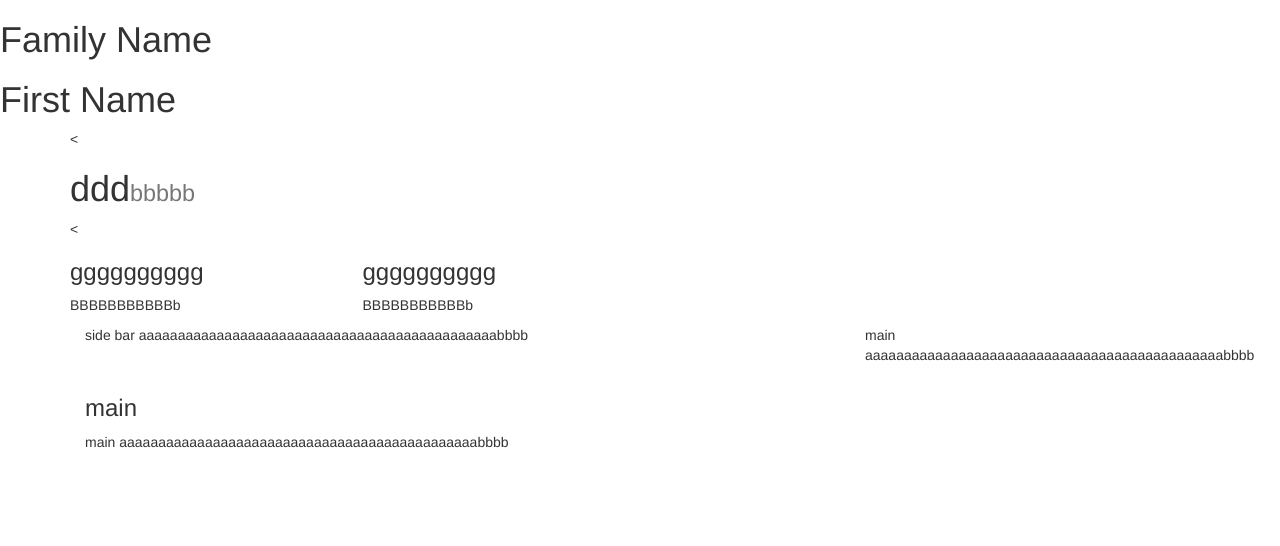
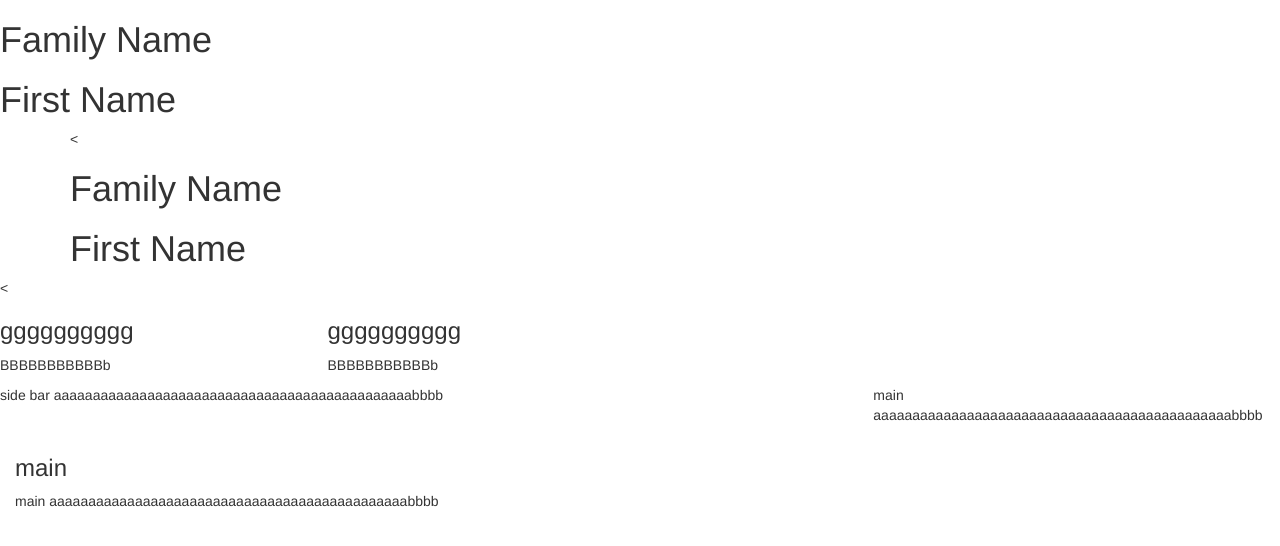
Before and after one commit to JunWakamatsu/bootsrap_CV, a plain HTML site: page index.html in a window 1280 px wide. Drawn offline with nearby package versions, Linux system fonts and the light colour scheme.

Commit message:
change1548

```diff
--- a/index.html
+++ b/index.html
@@ -40,9 +40,12 @@
  <div class="container">
       <<div class="row">
           <div class="col-md-12">
-              <h1>ddd<small>bbbbb</small></h1>
+              <p class="h1">Family Name</p>
+              <p class="h1">First Name</p>
           </div>
-          </div>
+      </div>
+</div>
+
     <<div class="row">
           <div class="col-md-3">
               <h3>gggggggggg</h3>
@@ -55,7 +58,6 @@
     </div>
 
 
- <div class="container">
 <div class="row">
   <div class="col-xs-12 col-sm-6 col-md-8 col-lg-8">
       <p>side bar aaaaaaaaaaaaaaaaaaaaaaaaaaaaaaaaaaaaaaaaaaaaaabbbb</p>
@@ -64,7 +66,6 @@
       <p>main aaaaaaaaaaaaaaaaaaaaaaaaaaaaaaaaaaaaaaaaaaaaaabbbb</p>
   </div>
 </div>
- </div>
 
 <!--
     <div class="container">
```
